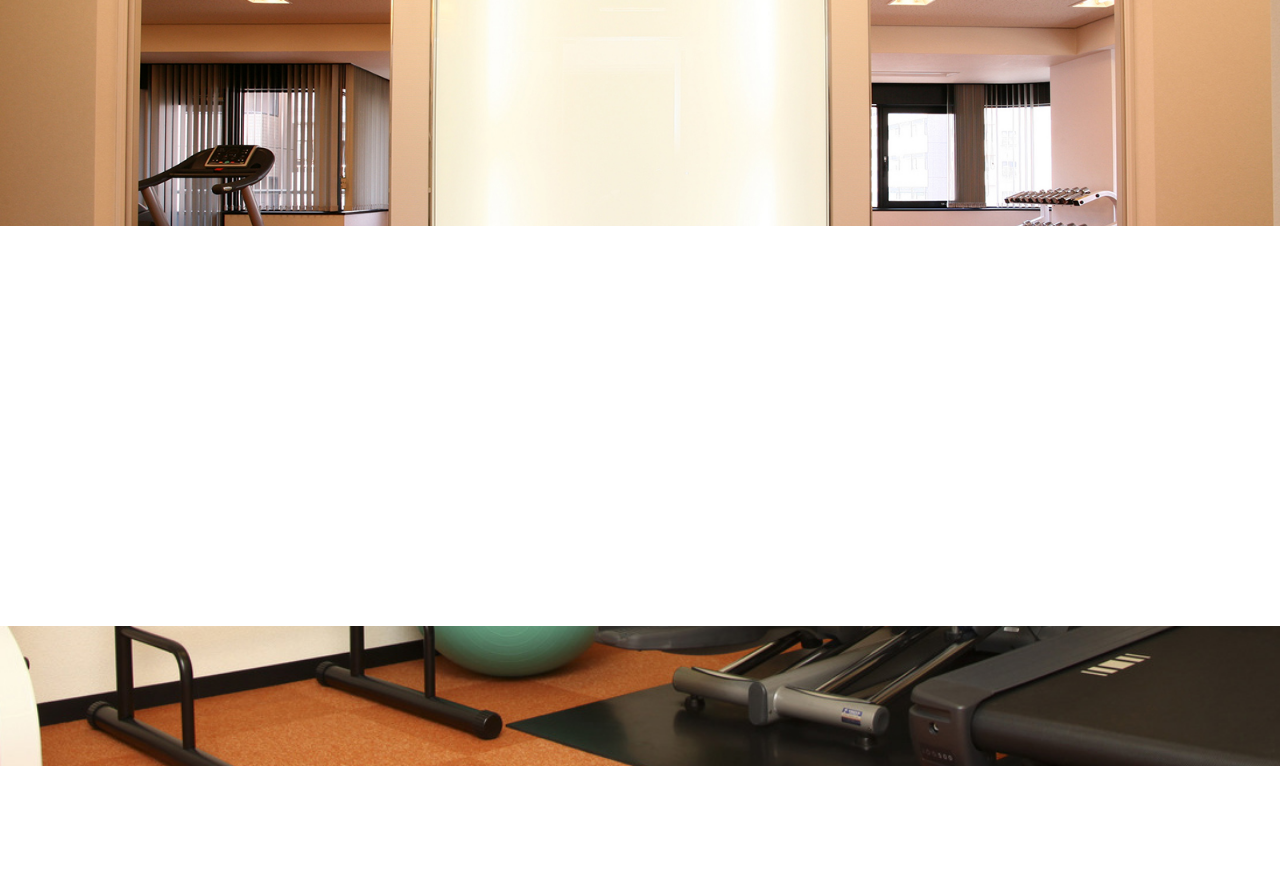
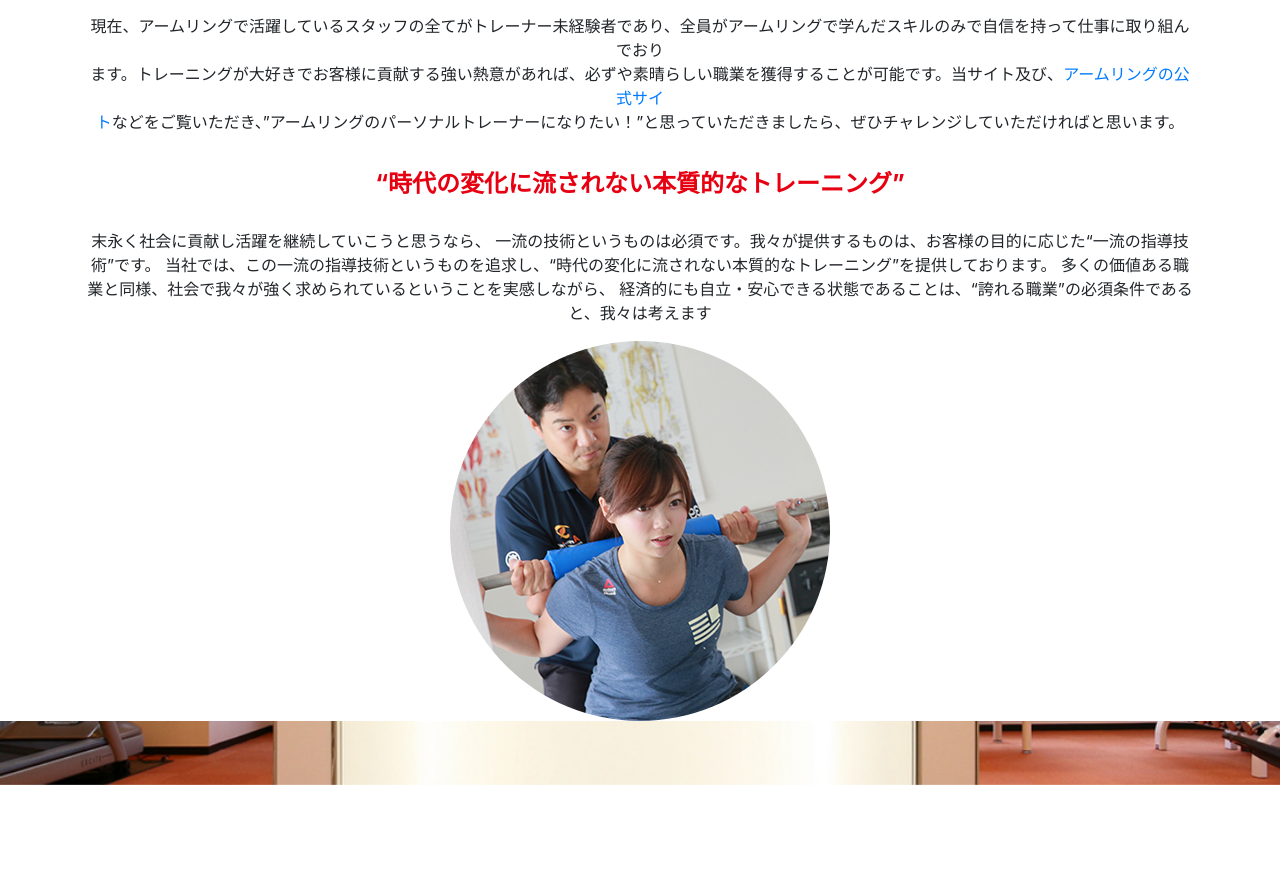
Before and after one commit to Oppai-creater/syunta-practice2, a website: page index.html in a window 1280 px wide. Shown: the part 74-962 px from the top of the page. Drawn offline with Linux system fonts and the light colour scheme.

Commit message:
HT_#011 content02 新規作成対応

```diff
--- /dev/null
+++ b/assets/scss/customize/common.scss
@@ -0,0 +1,20 @@
+$color_red: #e70012;
+
+.text-red{
+    color: $color_red;
+}
+
+@for $i from 0 through 30 {
+  .mt#{$i * 5} {
+    margin-top:#{$i * 5}px !important;
+  }
+  .mb#{$i * 5} {
+    margin-bottom:#{$i * 5}px !important;
+  }
+  .pt#{$i * 5} {
+    padding-top:#{$i * 5}px !important;
+  }
+  .pb#{$i * 5} {
+    padding-bottom:#{$i * 5}px !important;
+  }
+}
--- a/index.html
+++ b/index.html
@@ -7,6 +7,32 @@
 </head>
 <body>
     <!-- sample-margin: parallaxが実装されているか分かりやすくしてるだけなので後で消す -->
+
+    <div class="container">
+        <div class="row">
+            <div class="col-12 text-center mt20">
+                <h2 class="font-weight-bold">未経験から超一流のパーソナルトレーナーへ</h2>
+                <p class="mt30">
+                    現在、アームリングで活躍しているスタッフの全てがトレーナー未経験者であり、全員がアームリングで学んだスキルのみで自信を持って仕事に取り組んでおり<br>
+                    ます。トレーニングが大好きでお客様に貢献する強い熱意があれば、必ずや素晴らしい職業を獲得することが可能です。当サイト及び、<a href="https://www.armring.net/">アームリングの公式サイ<br>
+                    ト</a>などをご覧いただき、”アームリングのパーソナルトレーナーになりたい！”と思っていただきましたら、ぜひチャレンジしていただければと思います。
+                </p>
+            </div>
+        </div>
+        <div class="row">
+            <div class="col-12 text-center mt20">
+                <h4 class="text-red font-weight-bold">“時代の変化に流されない本質的なトレーニング”</h4>
+                <p class="mt30">
+                    末永く社会に貢献し活躍を継続していこうと思うなら、
+                    一流の技術というものは必須です。我々が提供するものは、お客様の目的に応じた“一流の指導技術”です。
+                    当社では、この一流の指導技術というものを追求し、“時代の変化に流されない本質的なトレーニング”を提供しております。
+                    多くの価値ある職業と同様、社会で我々が強く求められているということを実感しながら、
+                    経済的にも自立・安心できる状態であることは、“誇れる職業”の必須条件であると、我々は考えます
+                </p>
+                <img class="rounded-circle" src="public/img/index_bnr_01.jpg">
+            </div>
+        </div>
+    </div>
     <div class="basic-parallax-window" data-parallax="scroll" data-image-src="public/img/entrance.jpg"></div>
     <div class="sample-margin"></div>
     <div class="basic-parallax-window" data-parallax="scroll" data-image-src="public/img/training_room.jpg"></div>
```
Also changed, not shown: public/img/index_bnr_01.jpg (added).
